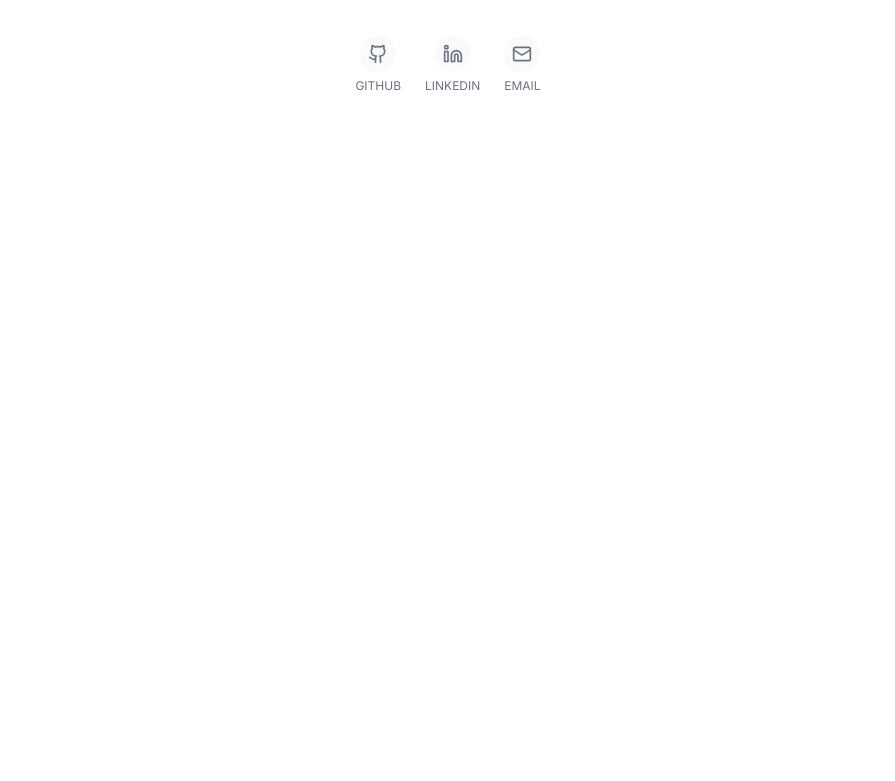
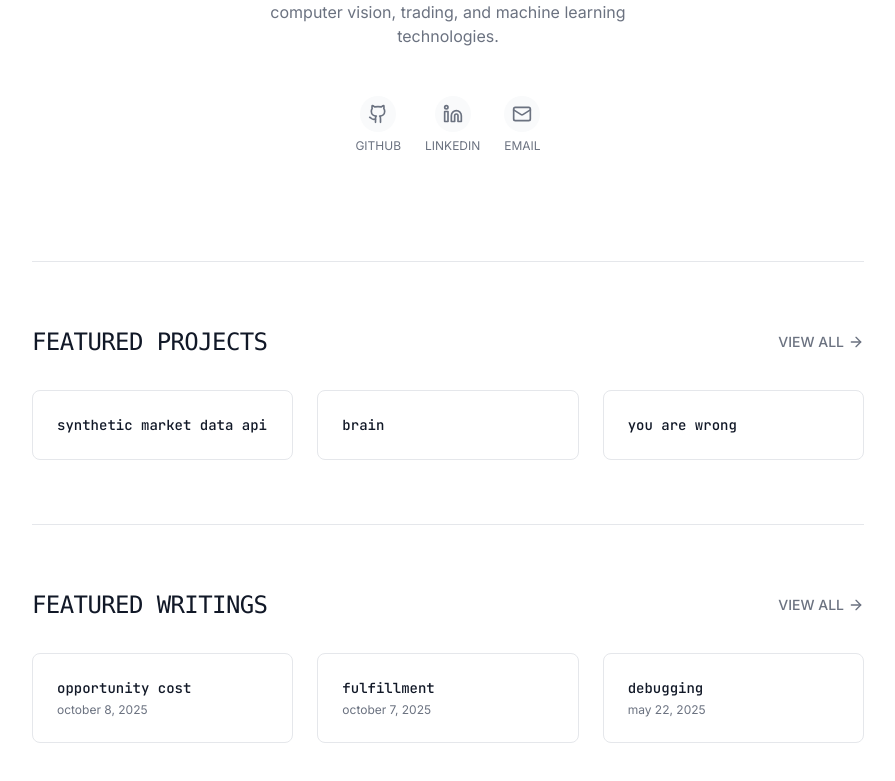
Before and after one commit to brinzunza/portfolio, a Next.js app in the folder web-portfolio/: page / in a window 1280 px wide. Shown: the part 603-1384 px from the top of the page, without its empty margins (192-1087 px from the left). Before the commit the page ends 800 px from the top, so only its background shows below. Built offline with nearby package versions, Linux system fonts and the light colour scheme.

Commit message:
added project and blog buttons on landing page

```diff
--- a/web-portfolio/src/pages/blog.tsx
+++ b/web-portfolio/src/pages/blog.tsx
@@ -1,11 +1,24 @@
-import { useState } from 'react';
+import { useState, useEffect } from 'react';
 import Navbar from '../components/Navbar';
 import { blogPosts } from '../data/blogPosts';
 import ReactMarkdown from 'react-markdown'; // Import ReactMarkdown
 import remarkGfm from 'remark-gfm'; // Import remarkGfm for GitHub Flavored Markdown
+import { useRouter } from 'next/router';
 
 export default function Blog() {
   const [selectedPost, setSelectedPost] = useState(blogPosts[0]);
+  const router = useRouter();
+
+  // Handle URL parameter for pre-selecting a blog post
+  useEffect(() => {
+    const { id } = router.query;
+    if (id && typeof id === 'string') {
+      const post = blogPosts.find(p => p.id === id);
+      if (post) {
+        setSelectedPost(post);
+      }
+    }
+  }, [router.query]);
 
   return (
     <div className="min-h-screen bg-white">
--- a/web-portfolio/src/pages/index.tsx
+++ b/web-portfolio/src/pages/index.tsx
@@ -1,10 +1,13 @@
 import Navbar from '../components/Navbar';
-import { Github, Linkedin, Mail, Copy, Check } from 'lucide-react';
+import { Github, Linkedin, Mail, Copy, Check, FolderGit2, FileText, ArrowRight } from 'lucide-react';
 import { useState } from 'react';
+import { useRouter } from 'next/router';
+import { blogPosts } from '../data/blogPosts';
 
 export default function Home() {
   const [emailState, setEmailState] = useState('mail');
   const email = 'bruno.inzunza24@gmail.com';
+  const router = useRouter();
 
   const handleEmailClick = async () => {
     if (emailState === 'mail') {
@@ -22,12 +25,34 @@ export default function Home() {
     }
   };
 
+  // Get projects data from projects page
+  const projects = [
+    { id: '1', title: 'bruninvestor algorithmic trading' },
+    { id: '2', title: 'practice debugging' },
+    { id: '3', title: 'rag chatbot' },
+    { id: '4', title: 'you are wrong' },
+    { id: '5', title: 'brain' },
+    { id: '6', title: 'synthetic market data api' },
+  ];
+
+  // Sort projects by ID (descending) and get top 3, excluding overview
+  const featuredProjects = projects
+    .filter(p => p.id !== '9999')
+    .sort((a, b) => Number(b.id) - Number(a.id))
+    .slice(0, 3);
+
+  // Sort blog posts by ID (descending) and get top 3, excluding overview
+  const featuredWritings = blogPosts
+    .filter(post => post.id !== '9999')
+    .sort((a, b) => Number(b.id) - Number(a.id))
+    .slice(0, 3);
+
   return (
-    <div className="min-h-screen bg-white flex flex-col">
+    <div className="min-h-screen bg-white">
       <Navbar />
-      <main className="flex-1 max-w-4xl mx-auto px-4 sm:px-6 lg:px-8 flex items-center justify-center">
-        <div className="w-full">
-          <div className="min-h-[40vh] flex flex-col items-center justify-center">
+      <main className="max-w-4xl mx-auto px-4 sm:px-6 lg:px-8 pt-16 pb-20">
+        {/* Hero Section */}
+        <div className="min-h-screen flex flex-col items-center justify-center">
           <div className="relative w-48 h-48 mb-8">
             <img
               src="/profile_pic.jpg"
@@ -41,7 +66,6 @@ export default function Home() {
           <p className="mt-2 text-base text-gray-500 sm:mx-auto md:mt-3 md:text-lg text-center">
             SOFTWARE ENGINEER & DATA SCIENTIST
           </p>
-          </div>
 
           <div className="mt-12 flex flex-col items-center">
             <p className="text-sm text-gray-500 sm:mx-auto md:text-base text-center max-w-md">
@@ -93,6 +117,67 @@ export default function Home() {
             </div>
           </div>
         </div>
+
+        {/* Featured Projects Section */}
+        <div className="py-16 border-t border-gray-200">
+          <div className="flex items-center justify-between mb-8">
+            <h2 className="text-2xl font-light tracking-tight text-gray-900 font-mono">
+              FEATURED PROJECTS
+            </h2>
+            <button
+              onClick={() => router.push('/projects')}
+              className="text-sm text-gray-500 hover:text-gray-900 font-medium flex items-center gap-1 transition-colors duration-200"
+            >
+              VIEW ALL
+              <ArrowRight className="h-4 w-4" />
+            </button>
+          </div>
+          <div className="grid grid-cols-1 md:grid-cols-3 gap-6">
+            {featuredProjects.map((project) => (
+              <button
+                key={project.id}
+                onClick={() => router.push(`/projects?id=${project.id}`)}
+                className="group p-6 border border-gray-200 rounded-lg hover:border-gray-300 hover:shadow-sm transition-all duration-200 text-left"
+              >
+                <h3 className="text-sm font-medium text-gray-900 lowercase">
+                  {project.title}
+                </h3>
+              </button>
+            ))}
+          </div>
+        </div>
+
+        {/* Featured Writings Section */}
+        <div className="py-16 border-t border-gray-200">
+          <div className="flex items-center justify-between mb-8">
+            <h2 className="text-2xl font-light tracking-tight text-gray-900 font-mono">
+              FEATURED WRITINGS
+            </h2>
+            <button
+              onClick={() => router.push('/blog')}
+              className="text-sm text-gray-500 hover:text-gray-900 font-medium flex items-center gap-1 transition-colors duration-200"
+            >
+              VIEW ALL
+              <ArrowRight className="h-4 w-4" />
+            </button>
+          </div>
+          <div className="grid grid-cols-1 md:grid-cols-3 gap-6">
+            {featuredWritings.map((post) => (
+              <button
+                key={post.id}
+                onClick={() => router.push(`/blog?id=${post.id}`)}
+                className="group p-6 border border-gray-200 rounded-lg hover:border-gray-300 hover:shadow-sm transition-all duration-200 text-left"
+              >
+                <h3 className="text-sm font-medium text-gray-900 lowercase">
+                  {post.title}
+                </h3>
+                <p className="text-xs text-gray-500 mt-1 lowercase">
+                  {post.date}
+                </p>
+              </button>
+            ))}
+          </div>
+        </div>
       </main>
     </div>
   );
--- a/web-portfolio/src/pages/projects.tsx
+++ b/web-portfolio/src/pages/projects.tsx
@@ -3,6 +3,7 @@ import ReactMarkdown from 'react-markdown';
 import rehypeRaw from 'rehype-raw';
 import remarkGfm from 'remark-gfm';
 import Navbar from '../components/Navbar';
+import { useRouter } from 'next/router';
 
 const projects = [
   {
@@ -66,6 +67,18 @@ const projects = [
 export default function Projects() {
   const [selectedProject, setSelectedProject] = useState(projects[0]);
   const [readmeContent, setReadmeContent] = useState('');
+  const router = useRouter();
+
+  // Handle URL parameter for pre-selecting a project
+  useEffect(() => {
+    const { id } = router.query;
+    if (id && typeof id === 'string') {
+      const project = projects.find(p => p.id === id);
+      if (project) {
+        setSelectedProject(project);
+      }
+    }
+  }, [router.query]);
 
   useEffect(() => {
     const fetchReadme = async () => {
```
Also changed, not shown: web-portfolio/public/overview/overview.md (+1 -1 lines). Lines whose indentation alone changed are shown as unchanged.
